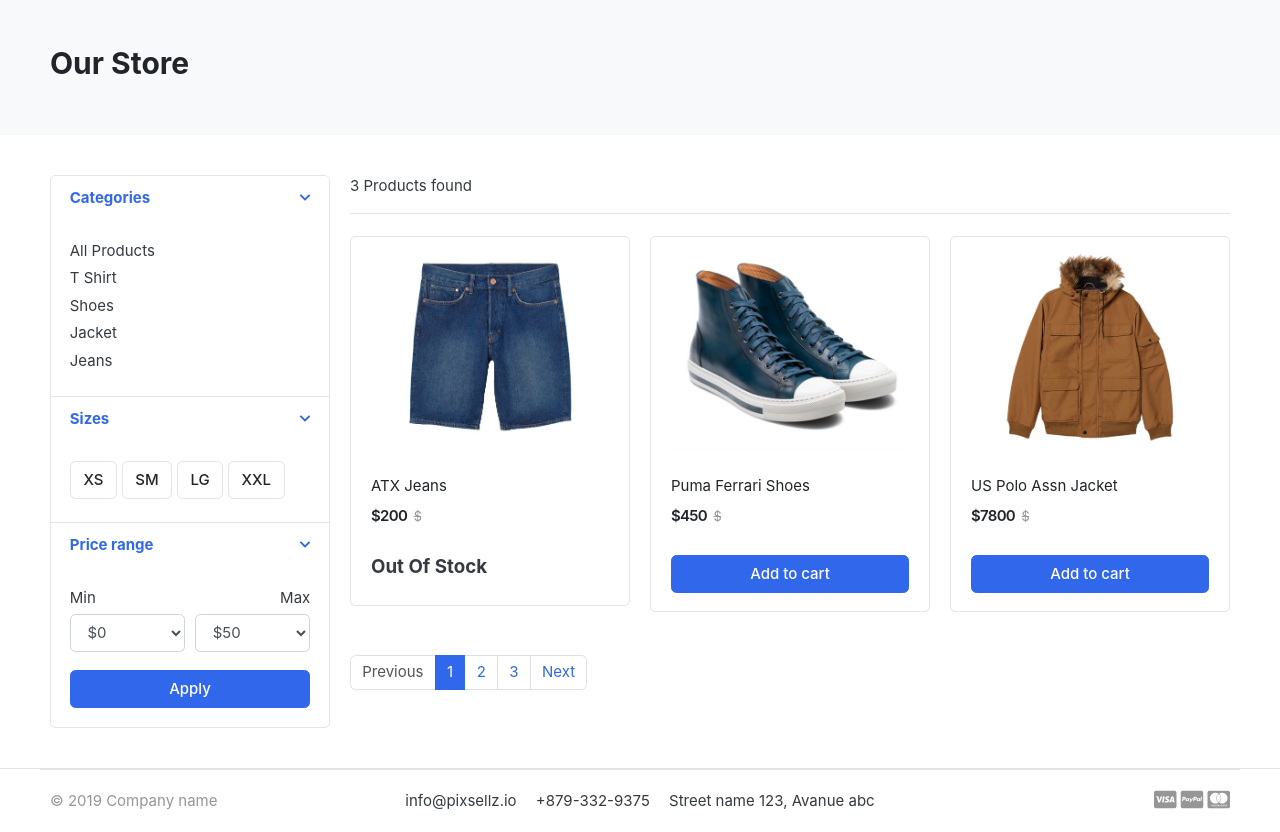
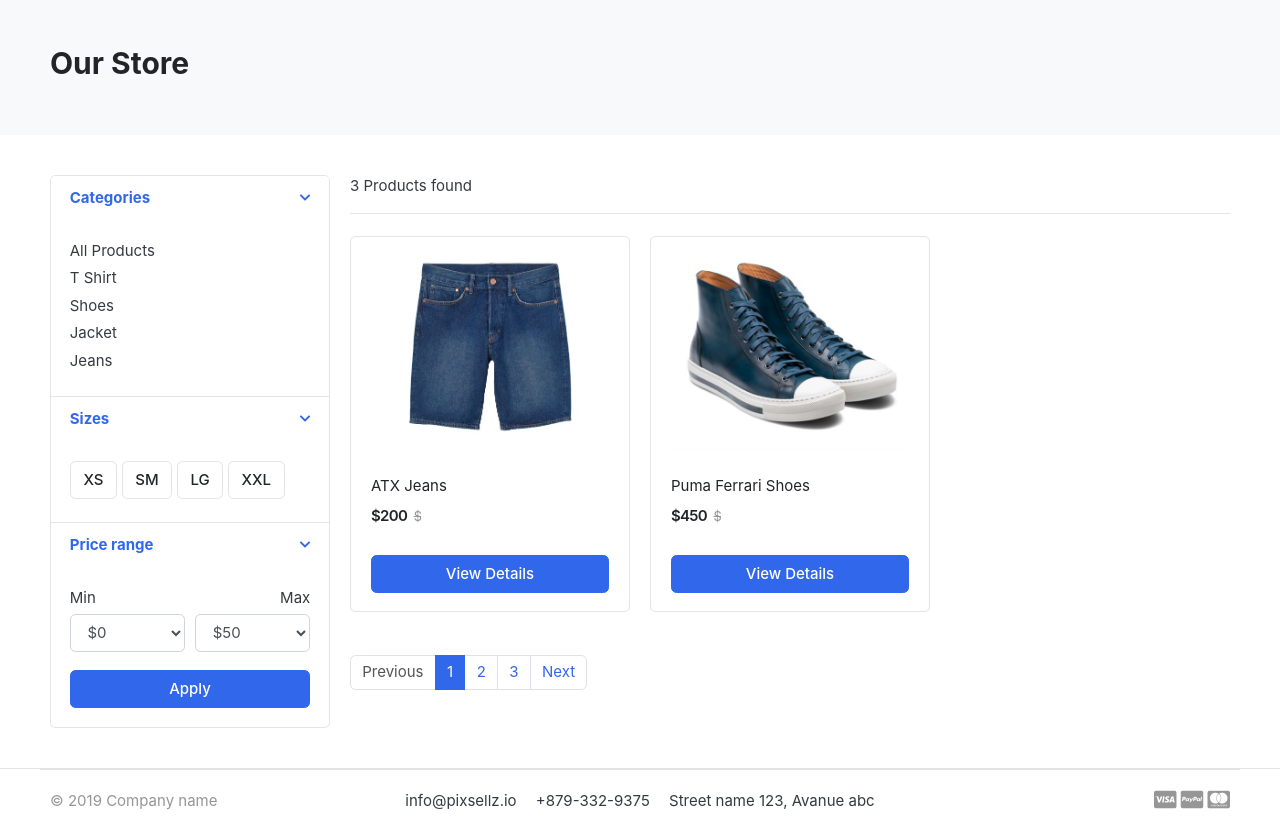
Before and after one commit to Mmy2000/E_Commerce-2, a Django app: page /store/ in a window 1280 px wide. Shown: the part 119-951 px from the top of the page. Run offline with Django 4.2, Linux system fonts and the light colour scheme; data comes from the database, SQL or seed files in the repository; some libraries are stand-ins or nearby versions; some web fonts are replaced.

Commit message:
creating paginator for product page

```diff
--- a/store/templates/store/store.html
+++ b/store/templates/store/store.html
@@ -142,11 +142,7 @@
                                         <del class="price-old">$</del>
                                     </div> <!-- price-wrap.// -->
                                 </div>
-                                {% if product.stock <= 0 %}
-                                <h5>Out Of Stock</h5>
-                                {% else %}
-                                <a href="{% url 'carts:add_cart' product.id %}" class="btn btn-block btn-primary">Add to cart </a>
-                               {% endif %}
+                                <a href="{{product.get_absolute_url}}" class="btn btn-block btn-primary">View Details </a>
                             </figcaption>
                         </figure>
                     </div> <!-- col.// -->
--- a/store/views.py
+++ b/store/views.py
@@ -3,6 +3,7 @@ from .models import Product
 from category.models import Category
 from carts.models import CartItem
 from carts.views import _cart_id
+from django.core.paginator import EmptyPage,PageNotAnInteger,Paginator
 
 # Create your views here.
 
@@ -16,12 +17,14 @@ def store(request , category_slug=None):
         product_count = product.count()
 
     else:
-
         product = Product.objects.all().filter(is_available=True)
+        paginator = Paginator(product,2)
+        page = request.GET.get('page')
+        paged_product = paginator.get_page(page)
         product_count = product.count()
 
     context = {
-        'product' : product ,
+        'product' : paged_product ,
         'product_count' : product_count
     }
     return render(request , 'store/store.html',context)
```
